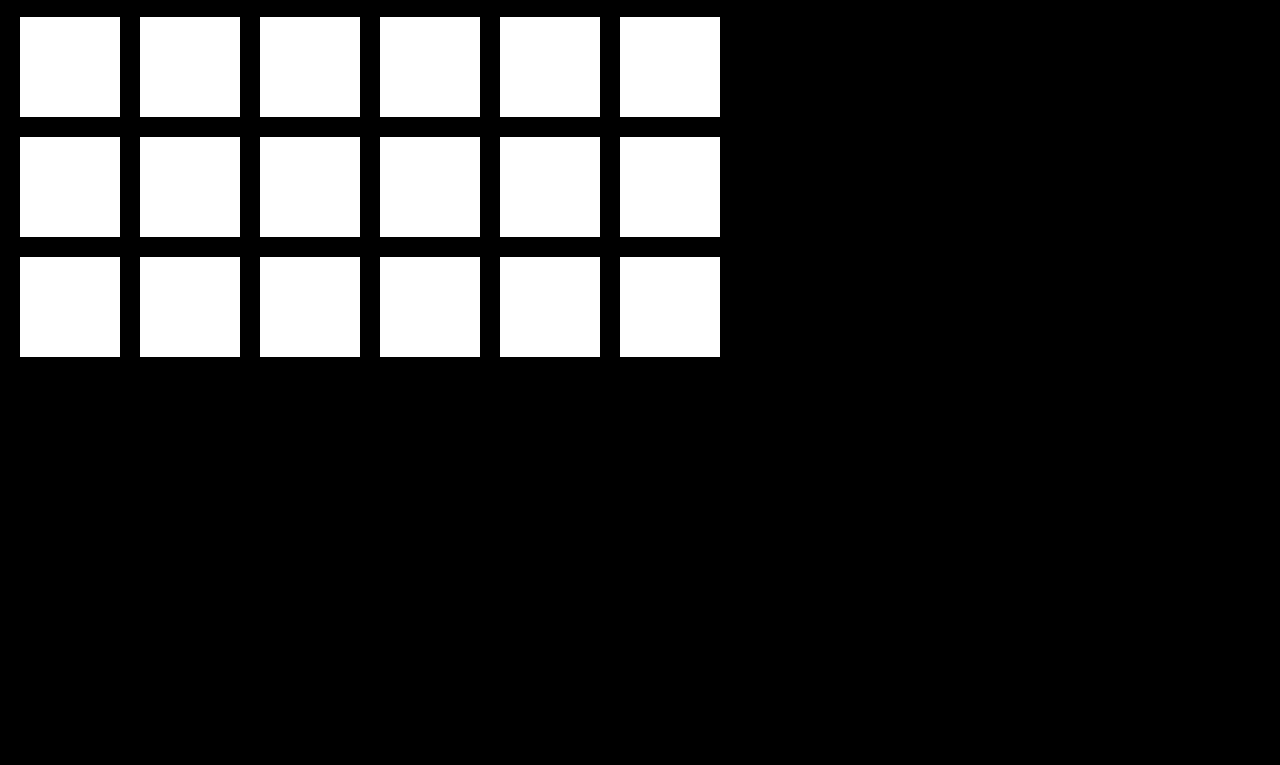
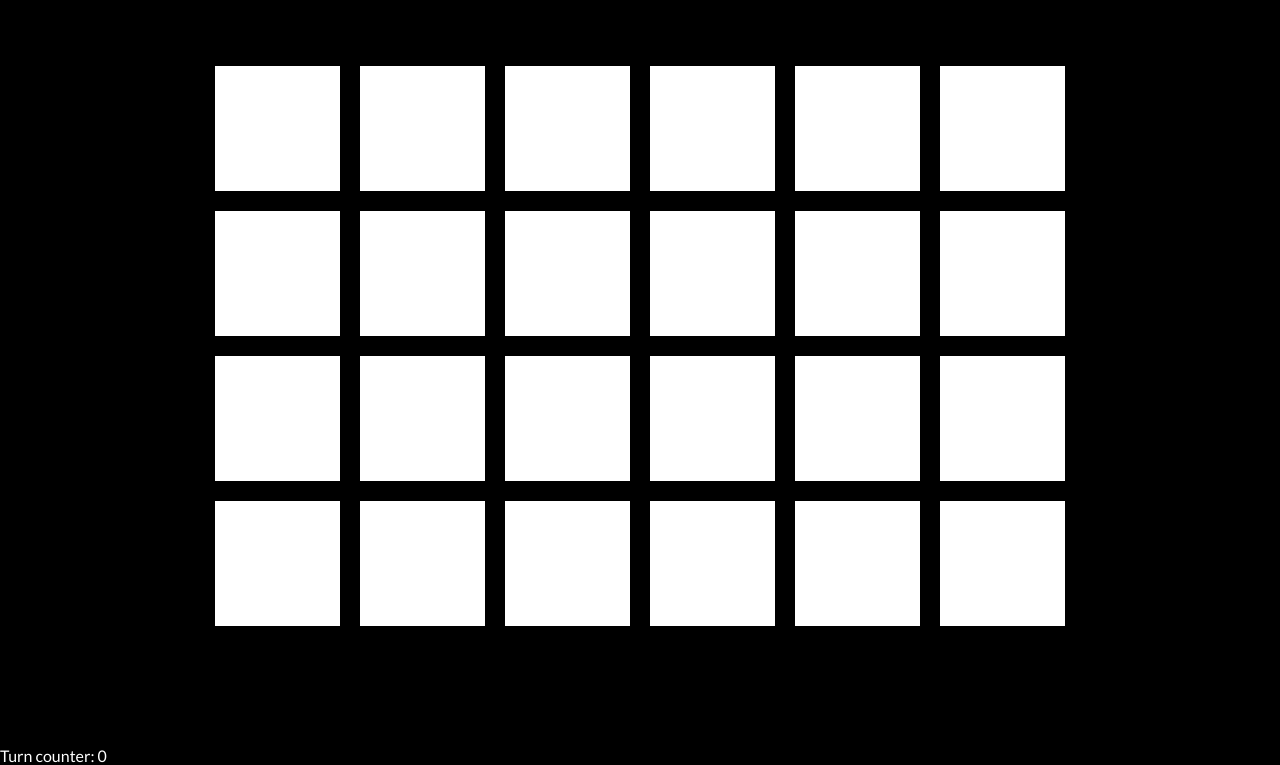
Before and after one commit to mszyszka/Memory-game-JavaScript-jQuery, a plain HTML site: page index.html in a window 1280 px wide. Shown: the part 123-888 px from the top of the page. Before the commit the page ends 800 px from the top, so only its background shows below. Drawn offline with nearby package versions, Linux system fonts and the light colour scheme.

Commit message:
next commit

```diff
--- a/index.html
+++ b/index.html
@@ -4,35 +4,44 @@
     <title>Memory game</title>
     <meta name="viewport" content="width=device-width, initial-scale=1">
     <link rel="stylesheet"  type="text/css" href="style.css">
+    <script src="https://ajax.googleapis.com/ajax/libs/jquery/3.3.1/jquery.min.js"></script>
+    <link href="https://fonts.googleapis.com/css?family=Lato&amp;subset=latin-ext" rel="stylesheet">
 </head>
 <body>
+    <header>
+      <h1>Memory with jQuery</h1>
+    </header>
+
+    <main>
     <!--In this container I need grid with 6 columns and 3 rows-->
     <div class="container">
-      <div class="game-item"></div>
-      <div class="game-item"></div>
-      <div class="game-item"></div>
-      <div class="game-item"></div>
-      <div class="game-item"></div>
-      <div class="game-item"></div>
-      <div class="game-item"></div>
-      <div class="game-item"></div>
-      <div class="game-item"></div>
-      <div class="game-item"></div>
-      <div class="game-item"></div>
-      <div class="game-item"></div>
-      <div class="game-item"></div>
-      <div class="game-item"></div>
-      <div class="game-item"></div>
-      <div class="game-item"></div>
-      <div class="game-item"></div>
-      <div class="game-item"></div>
-      <div class="game-item"></div>
-      <div class="game-item"></div>
-      <div class="game-item"></div>
-      <div class="game-item"></div>
-      <div class="game-item"></div>
-      <div class="game-item"></div>
+      <div class="game-item" id="i0"></div>
+      <div class="game-item" id="i1"></div>
+      <div class="game-item" id="i2"></div>
+      <div class="game-item" id="i3"></div>
+      <div class="game-item" id="i4"></div>
+      <div class="game-item" id="i5"></div>
+      <div class="game-item" id="i6"></div>
+      <div class="game-item" id="i7"></div>
+      <div class="game-item" id="i8"></div>
+      <div class="game-item" id="i9"></div>
+      <div class="game-item" id="i10"></div>
+      <div class="game-item" id="i11"></div>
+      <div class="game-item" id="i12"></div>
+      <div class="game-item" id="i13"></div>
+      <div class="game-item" id="i14"></div>
+      <div class="game-item" id="i15"></div>
+      <div class="game-item" id="i16"></div>
+      <div class="game-item" id="i17"></div>
+      <div class="game-item" id="i18"></div>
+      <div class="game-item" id="i19"></div>
+      <div class="game-item" id="i20"></div>
+      <div class="game-item" id="i21"></div>
+      <div class="game-item" id="i22"></div>
+      <div class="game-item" id="i23"></div>
     </div>
+    <div class="score">Turn counter: 0</div>
+    </main>
 
   <script src="script.js" type="text/javascript"></script>
 </body>
--- a/style.css
+++ b/style.css
@@ -5,6 +5,14 @@
 }
 body {
     background-color: #000000;
+    color: #ffffff;
+    font-family: 'Lato', sans-serif;
+}
+
+header {
+    text-align: center;
+    text-transform: uppercase;
+    padding: 20px 0 10px 0;
 }
 
 .container {
@@ -12,9 +20,10 @@ body {
     height: 100vh;
     display: grid;
     grid-gap: 20px 20px;
-    grid-template-columns: 100px 100px 100px 100px 100px 100px;
-    grid-template-rows: 100px 100px 100px 100px;
-    align-content: middle;
+    grid-template-columns: 125px 125px 125px 125px 125px 125px;
+    grid-template-rows: 125px 125px 125px 125px;
+    align-content: center;
+    justify-content: center;
 
 }
 
```
